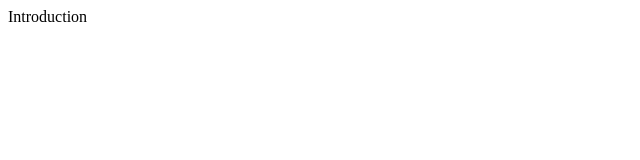
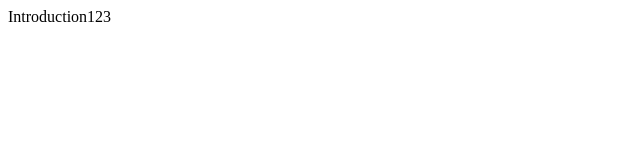
Before and after one commit to Java50EvgenyPiyanzin/Lesson-3, a plain HTML site: page index.html in a window 1280 px wide. Shown: the full height of the page, 0-640 px from the left. Drawn offline with Linux system fonts and the light colour scheme.

Commit message:
introduction

```diff
--- a/index.html
+++ b/index.html
@@ -7,7 +7,7 @@
     <title>Introduction</title>
 </head>
 <body>
-    Introduction
+    Introduction123
 
 </body>
 </html>
```
